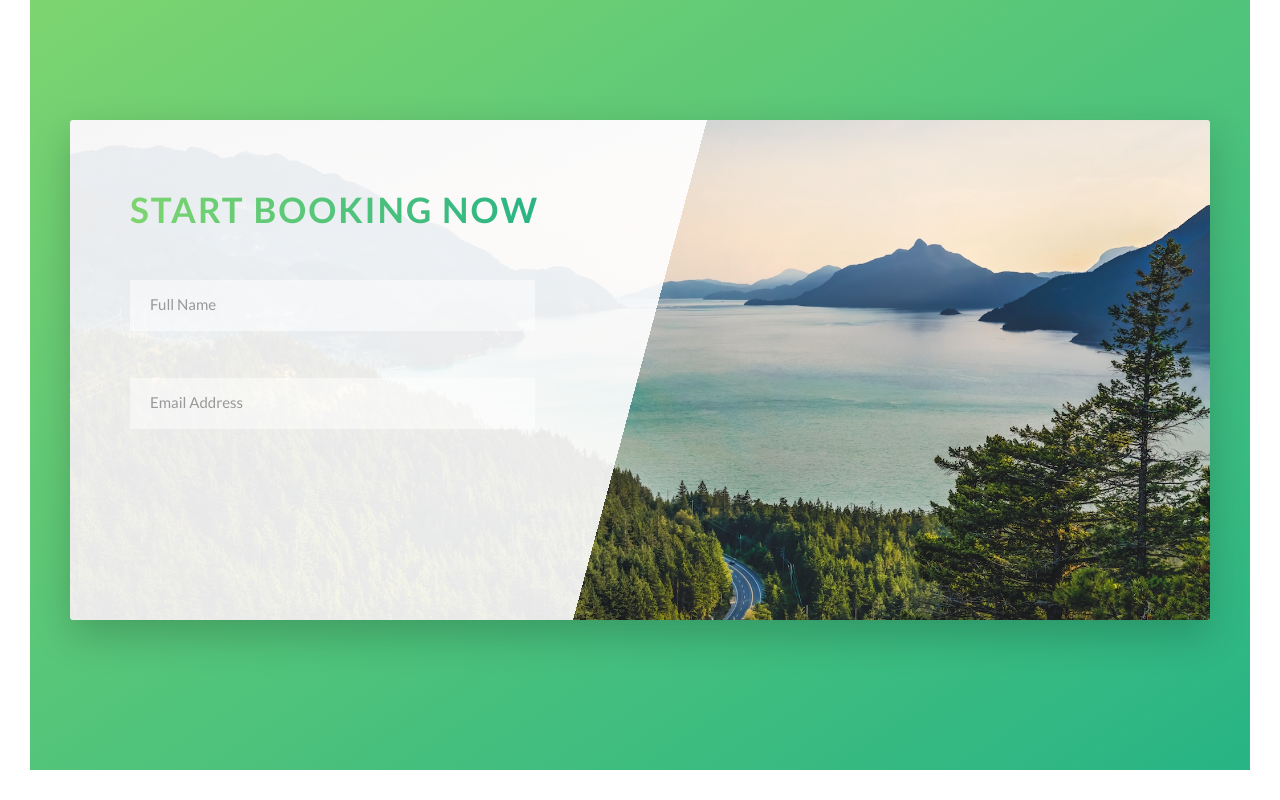
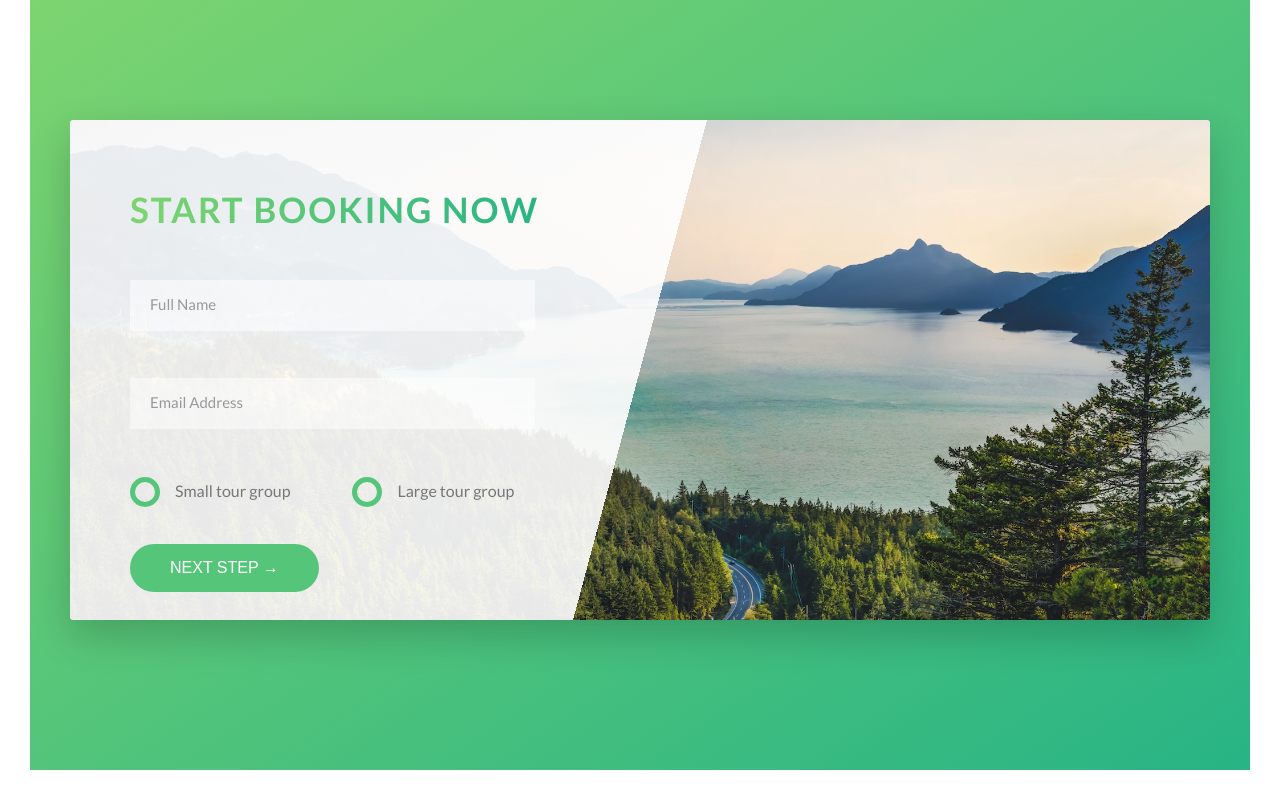
Before and after one commit to matthewgstillman/advanded-sass-css, a website: page index.html in a window 1280 px wide. Shown: the part 4631-5431 px from the top of the page. Drawn offline with Linux system fonts and the light colour scheme.

Commit message:
Final Form

```diff
--- a/index.html
+++ b/index.html
@@ -342,6 +342,38 @@
                   />
                   <label for="email" class="form__label"> Email Address </label>
                 </div>
+
+                <div class="form__group u-margin-bottom-medium">
+                  <div class="form__radio-group">
+                    <input
+                      type="radio"
+                      class="form__radio-input"
+                      id="small"
+                      name="size"
+                    />
+                    <label for="small" class="form__radio-label">
+                      <span class="form__radio-button"></span>
+                      Small tour group</label
+                    >
+                  </div>
+
+                  <div class="form__radio-group">
+                    <input
+                      type="radio"
+                      class="form__radio-input"
+                      id="large"
+                      name="size"
+                    />
+                    <label for="large" class="form__radio-label">
+                      <span class="form__radio-button"></span>
+                      Large tour group
+                    </label>
+                  </div>
+                </div>
+
+                <div class="form__group">
+                  <button class="btn btn--green">Next Step &rarr;</button>
+                </div>
               </form>
             </div>
           </div>
--- a/sass/base/_utilities.scss
+++ b/sass/base/_utilities.scss
@@ -1,23 +1,23 @@
 .u-center-text{
-    text-align: center;
+    text-align: center !important;
 }
 
 .u-margin-bottom-small{
-    margin-bottom: 1.5rem;
+    margin-bottom: 1.5rem !important;
 }
 
 .u-margin-bottom-medium{
-    margin-bottom: 4rem;
+    margin-bottom: 4rem !important;
 }
 
 .u-margin-bottom-big{
-    margin-bottom: 8rem;
+    margin-bottom: 8rem !important;
 }
 
 .u-margin-top-big{
-    margin-bottom: 8rem;
+    margin-bottom: 8rem !important;
 }
 
 .u-margin-top-huge{
-    margin-bottom: 10rem;
+    margin-bottom: 10rem !important;
 }
--- a/sass/components/_button.scss
+++ b/sass/components/_button.scss
@@ -1,4 +1,5 @@
 .btn{
+    &,
     &:link,
     &:visited {
       text-transform: uppercase;
@@ -9,9 +10,13 @@
       transition: all 0.2s;
       position: relative;
       font-size: 16px;
+
+      //Change for <button> element
+      border: none;
+      cursor: pointer;
     }
 
-    &:hover {
+    &:hover{
       transform: translateY(-3px);
       box-shadow: 0 10px 20px rgba($color-black, 0.2);
 
@@ -21,7 +26,9 @@
       }
     }
 
-    &:active {
+    &:active,
+    &:focus {
+      outline: none;
       transform: translateY(-1px);
       box-shadow: 0 5px 10px rgba($color-black, 0.2);
     }
--- a/sass/components/_form.scss
+++ b/sass/components/_form.scss
@@ -45,4 +45,50 @@
         visibility: hidden;
         transform: translateY(-4rem);
     }
+
+    &__radio-group{
+        width: 49%;
+        display: inline-block;
+    }
+
+    &__radio-input{
+        display: none;
+    }
+
+    &__radio-label{
+        font-size: $default-font-size;
+        cursor: pointer;
+        position: relative;
+        padding-left: 4.5rem;
+    }
+
+    &__radio-button{
+        height: 3rem;
+        width: 3rem;
+        border: 5px solid $color-primary;
+        border-radius: 50%;
+        display: inline-block;
+        position: absolute;
+        left: 0;
+        top: -.4rem;
+
+        &::after{
+            content: "";
+            display: block;
+            height: 1.3rem;
+            width: 1.3rem;
+            border-radius: 50%;
+            position: absolute;
+            top: 50%;
+            left: 50%;
+            transform: translate(-50%, -50%);
+            background-color: $color-primary;
+            opacity: 0;
+            transition: opacity .2s;
+        }
+    }
+
+    &__radio-input:checked + &__radio-label &__radio-button::after{
+        opacity: 1;
+    }
 }
```
Also changed, not shown: css/style.css, sass/main.css, 1 other file.
